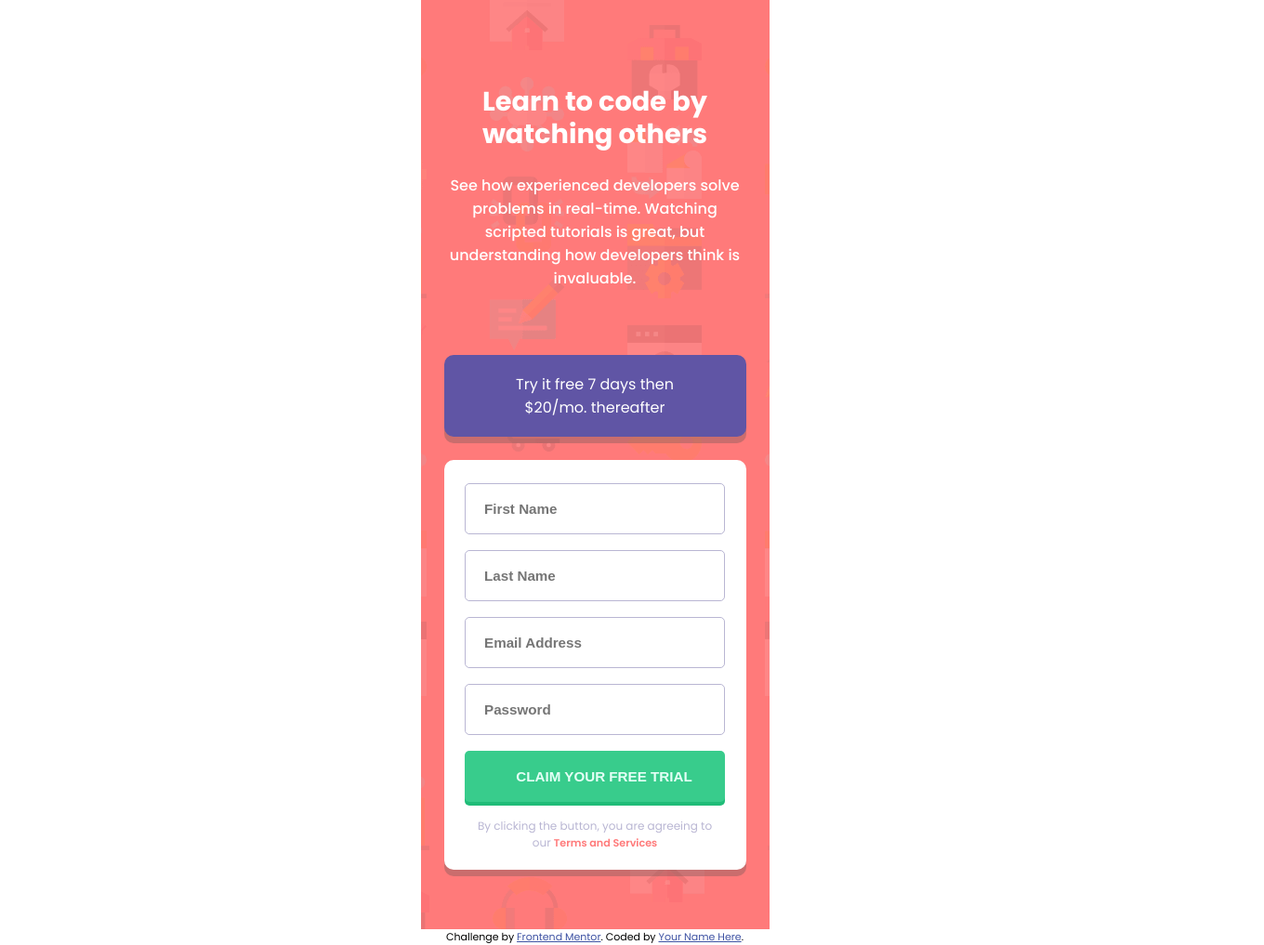
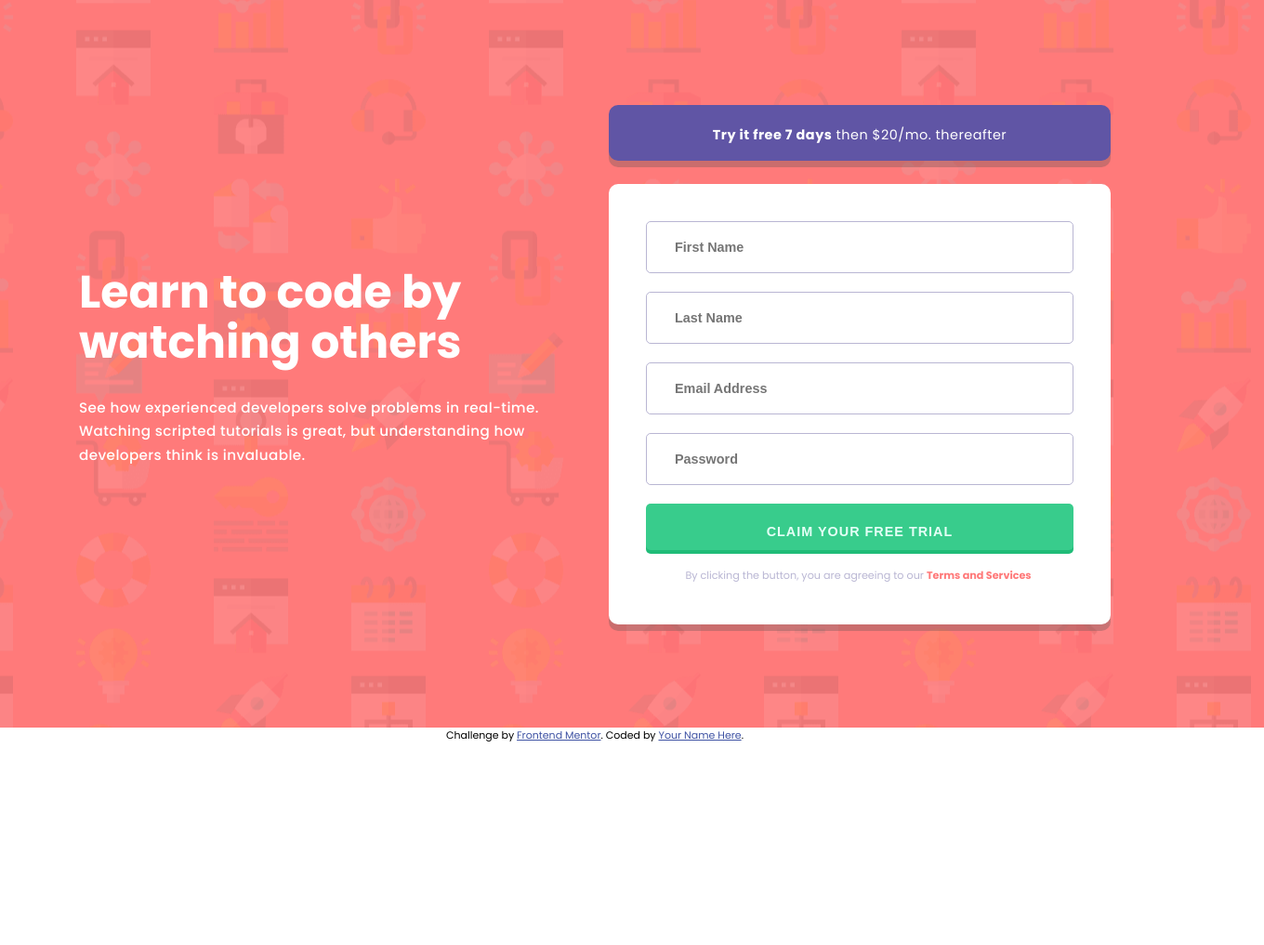
Before and after one commit to Bredis79/intro-component-with-signup-form-master, a plain HTML site: page index.html in a window 1280 px wide. Shown: the whole page at 93% size, 1360 px wide, since content can reach past the window. After the commit the page ends 800 px from the top, so only its background shows below. Drawn offline with Linux system fonts and the light colour scheme.

Commit message:
Add files via upload

```diff
--- /dev/null
+++ b/css/query.css
@@ -0,0 +1,113 @@
+@media (min-width: 1100px) {
+
+    body {
+        height: 100vh;
+        display: flex;
+        flex-direction: column;
+        align-items: center;
+        justify-content: center;
+    }
+
+    main {
+        width: 1440px;
+        height: 800px;
+        background: url(../images/bg-intro-desktop.png) hsl(0, 100%, 74%);
+        display: flex;
+        background-position: center;
+        flex-direction: row;
+        background-repeat: no-repeat;
+        justify-content: space-between;
+        align-items: center;
+        padding: 0;
+    }
+
+    .left_side {
+        width: 500px;
+        text-align: left;
+        margin-left: 165px;
+    }
+
+    .text h1 {
+        font-size: 3.06rem;
+        line-height: 3.4rem;
+        margin-top: 72px;
+        margin-bottom: 30px;
+    }
+
+    .text p {
+        font-size: 0.95rem;
+        line-height: 1.6rem;
+        letter-spacing: 0.4px;
+    }
+
+    .right_side {
+       width: 540px;
+       height: 566px;
+       margin-right: 165px;
+    }
+
+    .blue_box {
+        height: 60px;
+        display: flex;
+        margin-top: 4px;
+        justify-content: center;
+        background-color: var(--Blue);
+        border-radius: 10px;
+        color: white;
+        box-shadow: 0px 7px 0px 0px #74575761;
+    }
+    .blue_box {
+        font-size: 0.9rem;
+        line-height: 1.65rem;
+        letter-spacing: 0.5px;
+    }
+
+    form {
+        min-height: 474px;
+    }
+
+    input {
+        width: 460px;
+        height: 56px;
+        margin-bottom: 20px;
+        padding: 23px 0 23px 30px;
+        font-size: 0.9rem;
+        font-weight: 600;
+    }
+
+    input:first-of-type {
+        margin-top: 40px;
+    }
+
+    .error {
+        background-image: url(../images/icon-error.svg);
+        background-repeat: no-repeat;
+        background-position: 93%;
+    }
+
+    .errorBox {
+        margin-top: 20px;
+        color: red;
+
+    }
+
+    input:last-of-type {
+        height: 50px;
+        padding: 10px 0 0 0;
+        font-size: 0.9rem;
+        margin: 0px;
+        font-weight: 600;
+    }
+
+    form p {
+        font-size: 0.7rem;
+        color: var(--Grayish-Blue);
+        margin-top: 19px;
+        margin-right: 3px;
+    }
+
+    ::placeholder {
+        margin-left: 33px
+    }
+
+}
--- a/css/style.css
+++ b/css/style.css
@@ -1,5 +1,3 @@
-@import url('https://fonts.googleapis.com/css2?family=Poppins:wght@400;500;600;700&display=swap');
-
 :root {
     --Red: hsl(0, 100%, 74%);
     --Green: hsl(154, 59%, 51%);
@@ -48,17 +46,26 @@ main {
 .text p {
     color: white;
     font-weight: 500;
-    margin-bottom: 70px;
+    margin-bottom: 66px;
 }
 
 .blue_box {
     display: flex;
     justify-content: center;
     background-color: var(--Blue);
-    padding: 19px 50px;
+    padding: 19px 55px;
     border-radius: 10px;
     color: white;
     box-shadow: 0px 7px 0px 0px #74575761;
+}
+
+.blue_box p {
+    font-size: 0.9rem;
+    line-height: 1.65rem;
+}
+
+.blue_box p span {
+    font-weight: 700;
 }
 
 form {
@@ -70,7 +77,7 @@ form {
 }
 form a {
     font-size: 0.7rem;
-    font-weight: 600;
+    font-weight: 700;
     color: var(--Red);
     cursor: pointer;
     text-decoration: none;
@@ -83,7 +90,7 @@ input {
     padding-left: 20px;
     border-radius: 5px;
     border: 1px solid var(--Grayish-Blue);
-    font-size: 0.95rem;
+    font-size: 0.85rem;
     font-weight: 700;
 }
 
@@ -100,6 +107,7 @@ input:last-of-type {
     color: rgb(228, 255, 246);
     cursor: pointer;
     box-shadow: 0px 4px 0px 0px hsl(154, 71%, 43%);
+    letter-spacing: 1px;
 }
 
 form p {
@@ -107,6 +115,8 @@ form p {
     color: var(--Grayish-Blue);
     padding: 0 30px;
 }
+
+
 
 .attribution {
     font-size: 11px;
--- a/index.html
+++ b/index.html
@@ -8,6 +8,10 @@
 
   <link rel="icon" type="image/png" sizes="32x32" href="./images/favicon-32x32.png">
   <link rel="stylesheet" href="./css/style.css">
+  <link rel="stylesheet" href="./css/query.css">
+  <link rel="preconnect" href="https://fonts.googleapis.com">
+<link rel="preconnect" href="https://fonts.gstatic.com" crossorigin>
+<link href="https://fonts.googleapis.com/css2?family=Poppins:wght@400;500;600;700&display=swap" rel="stylesheet">
   <title>Frontend Mentor | Intro component with sign up form</title>
 
 
@@ -15,26 +19,31 @@
 
 <body>
   <main>
+    <section class="left_side">
       <section class="text">
         <h1>Learn to code by watching others</h1>
 
         <p>See how experienced developers solve problems in real-time. Watching scripted tutorials is great,
           but understanding how developers think is invaluable.</p>
       </section>
+
+    </section>
+    <section class="right_side">
       <section class="blue_box">
-      <p>Try it free 7 days then $20/mo. thereafter</p>
+        <p><span>Try it free 7 days</span> then $20/mo. thereafter</p>
       </section>
       <form>
-      <input type="text" placeholder="First Name">
-      <input type="text" placeholder="Last Name">
-      <input type="email" name="" id="" placeholder="Email Address">
-      <input type="password" placeholder="Password">
+        <input type="text" id="firstName" placeholder="First Name">
+       <div id="errorBox"></div>
+        <input type="text" id="lastName" placeholder="Last Name">
+        <input type="email" id="email" name="" id="" placeholder="Email Address">
+        <input type="password" id="password" placeholder="Password">
 
-      <input type="submit" value="Claim your free trial">
+        <input type="submit" id="submit" value="Claim your free trial">
 
         <p>By clicking the button, you are agreeing to our <a href="#">Terms and Services</a> </p>
       </form>
-
+    </section>
   </main>
   <footer>
     <p class="attribution">
--- a/script/script.js
+++ b/script/script.js
@@ -0,0 +1,29 @@
+let firstName = document.querySelector("#firstName")
+let lastName = document.querySelector("#lastName")
+let email = document.querySelector("#email")
+let password = document.querySelector("#password")
+let submit = document.querySelector("#submit")
+let divError = document.querySelector("#errorBox")
+
+let paragraph = document.createElement("p")
+    paragraph = "First name cannot be empty"
+
+
+submit.addEventListener("click", function(event){
+      event.preventDefault()
+
+     console.log(event)
+    if ( event.path[1][0].value == "" ) {
+
+        firstName.style.border = "2px solid red"
+        firstName.classList.add("error")
+        // paragraph.style.color = "red"
+        divError.append(paragraph)
+
+        console.log("Chyba")
+
+    } else {
+        firstName.style.border = "2px solid green"
+        alert("Vše je v pořádku")}
+
+})
```
Lines whose indentation alone changed are shown as unchanged.
